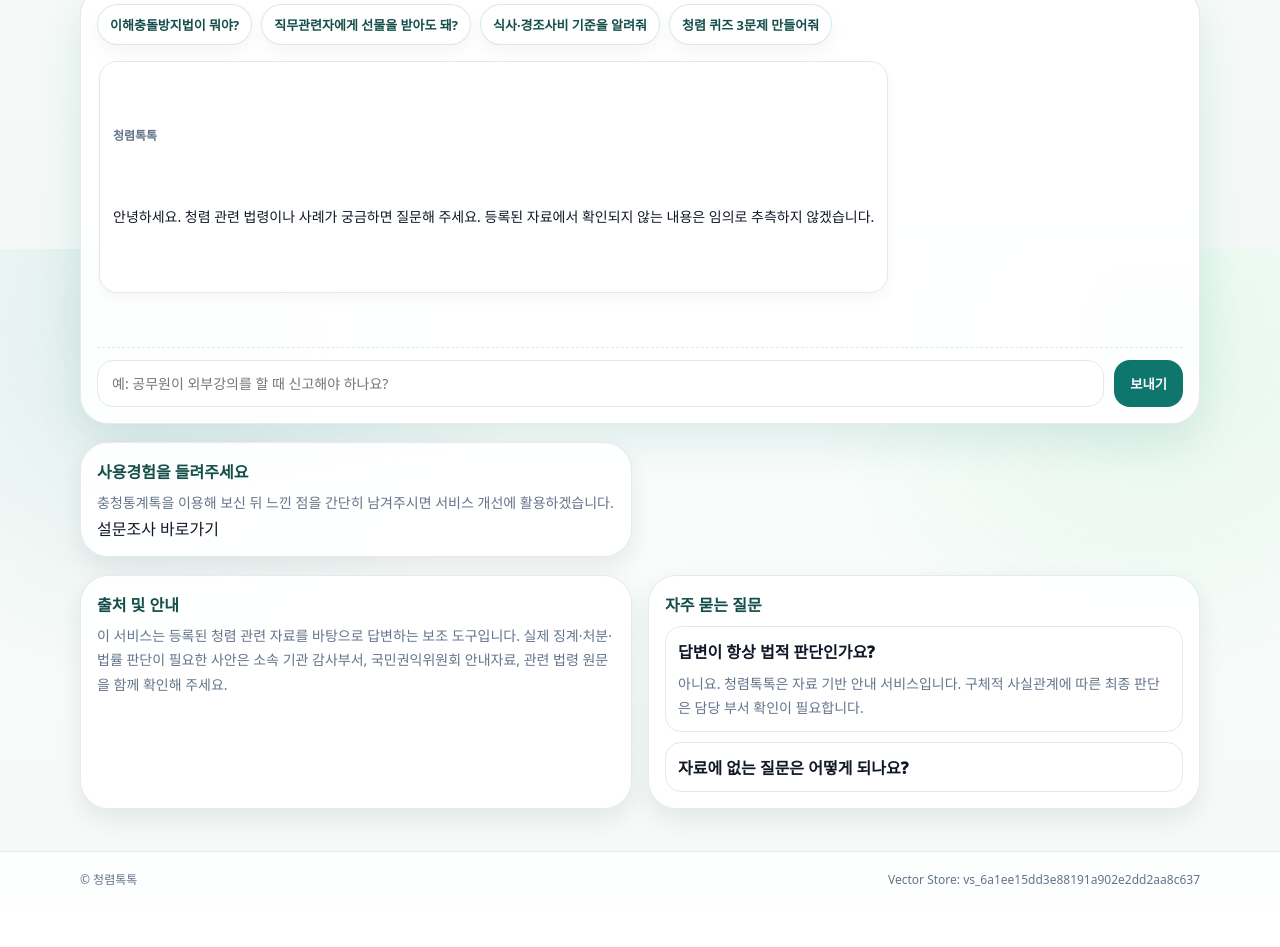
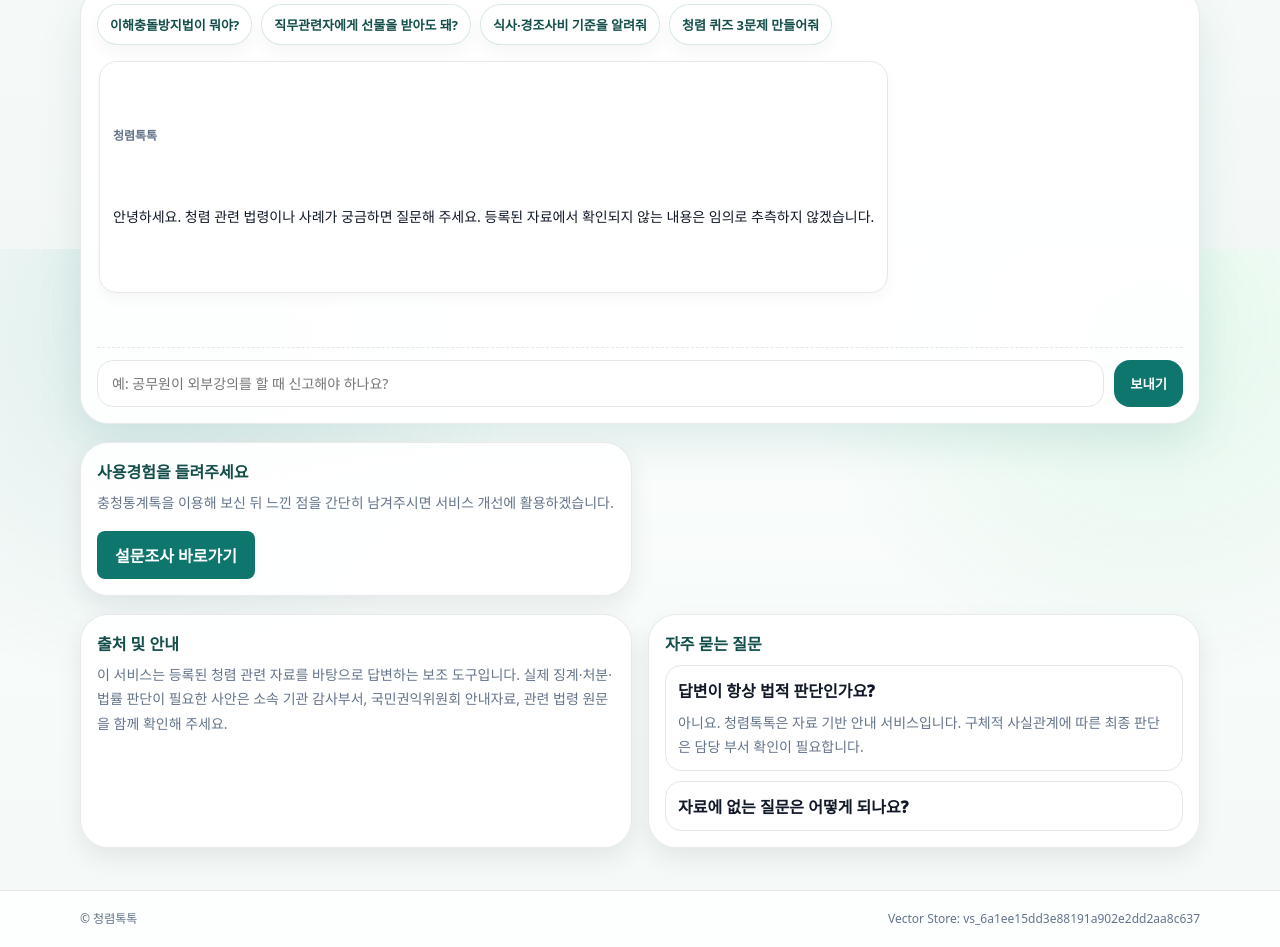
Before and after one commit to lowrider108/chung, a website: page index.html in a window 1280 px wide. Shown: the part 551-1498 px from the top of the page. Before the commit the page ends 1459 px from the top, so only its background shows below. Drawn offline with Linux system fonts and the light colour scheme.

Commit message:
Update index.html

```diff
--- a/index.html
+++ b/index.html
@@ -237,11 +237,20 @@
       간단히 남겨주시면 서비스 개선에
       활용하겠습니다.
     </p>
-    <a class="survey-link"
+   <a class="survey-link"
        href="https://naver.me/F8lJjp6U"
        target="_blank"
-       rel="noopener noreferrer">설문조사 바로가기</button>
-      </form>
+       rel="noopener noreferrer"
+       style="display:inline-block;
+              margin-top:15px;
+              padding:12px 18px;
+              background:#0f766e;
+              color:white;
+              border-radius:8px;
+              font-weight:bold;">
+      설문조사 바로가기
+    </a>
+
   </div>
 </section>
 
```
